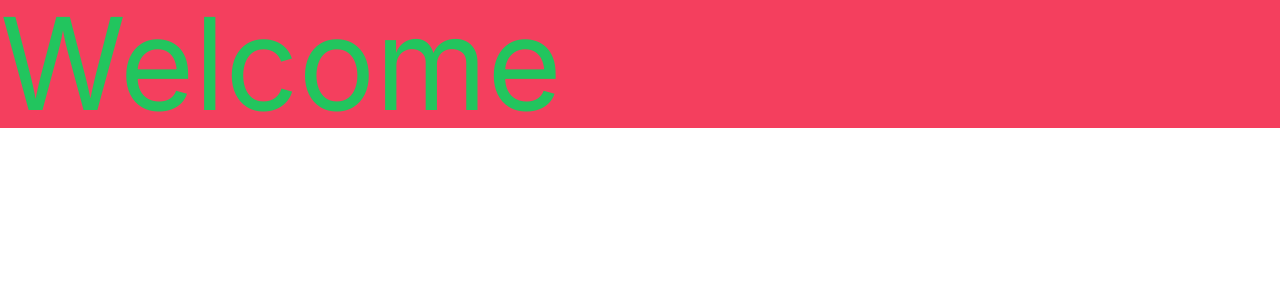
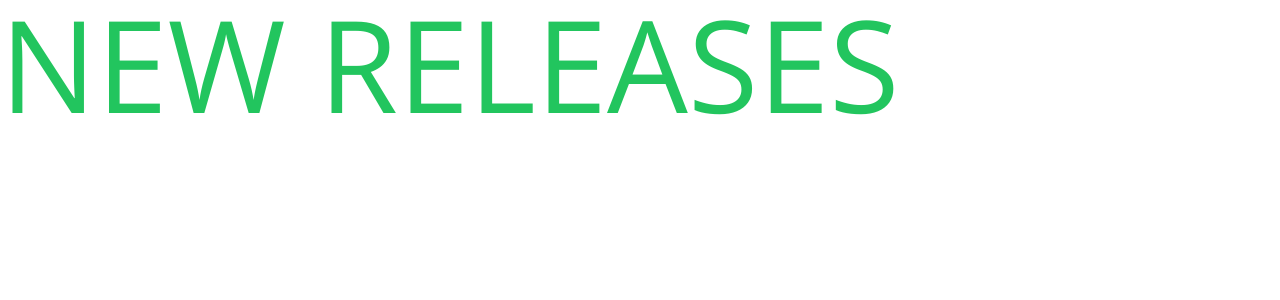
Before and after one commit to mhshifat/multimart, a Next.js app in the folder web/: page / in a window 1280 px wide. Shown: the top 300 px of the page. Built offline with nearby package versions, Linux system fonts and the light colour scheme.

Commit message:
added open sans and mulish font

```diff
--- a/web/src/app/layout.tsx
+++ b/web/src/app/layout.tsx
@@ -1,8 +1,24 @@
 import './globals.css'
 import type { Metadata } from 'next'
-import { Inter } from 'next/font/google'
+import { Open_Sans, Mulish } from 'next/font/google'
 
-const inter = Inter({ subsets: ['latin'] })
+const openSans = Open_Sans({
+  subsets: ['latin'],
+  preload: true,
+  adjustFontFallback: false,
+  weight: ["300", "400", "500", "600", "700", "800"],
+  display: "swap",
+  variable: "--font-open-sans",
+});
+
+const mulish = Mulish({
+  subsets: ['latin'],
+  preload: true,
+  weight: ["300", "400", "500", "600", "700", "800", "900"],
+  adjustFontFallback: false,
+  display: "swap",
+  variable: "--font-mulish",
+});
 
 export const metadata: Metadata = {
   title: 'Create Next App',
@@ -16,7 +32,7 @@ export default function RootLayout({
 }) {
   return (
     <html lang="en">
-      <body className={inter.className}>{children}</body>
+      <body className={`${openSans.variable} ${mulish.variable}`}>{children}</body>
     </html>
   )
 }
--- a/web/src/app/page.tsx
+++ b/web/src/app/page.tsx
@@ -1,5 +1,5 @@
 export default function Home() {
   return (
-    <p className="text-9xl bg-rose-500 text-green-500">Welcome</p>
+    <p className="text-9xl text-green-500 font-OpenSans uppercase">NEW Releases</p>
   )
 }
--- a/web/tailwind.config.ts
+++ b/web/tailwind.config.ts
@@ -8,6 +8,10 @@ const config: Config = {
   ],
   theme: {
     extend: {
+      fontFamily: {
+        OpenSans: "var(--font-open-sans)",
+        Mulish: "var(--font-mulish)",
+      },
       backgroundImage: {
         'gradient-radial': 'radial-gradient(var(--tw-gradient-stops))',
         'gradient-conic':
```
